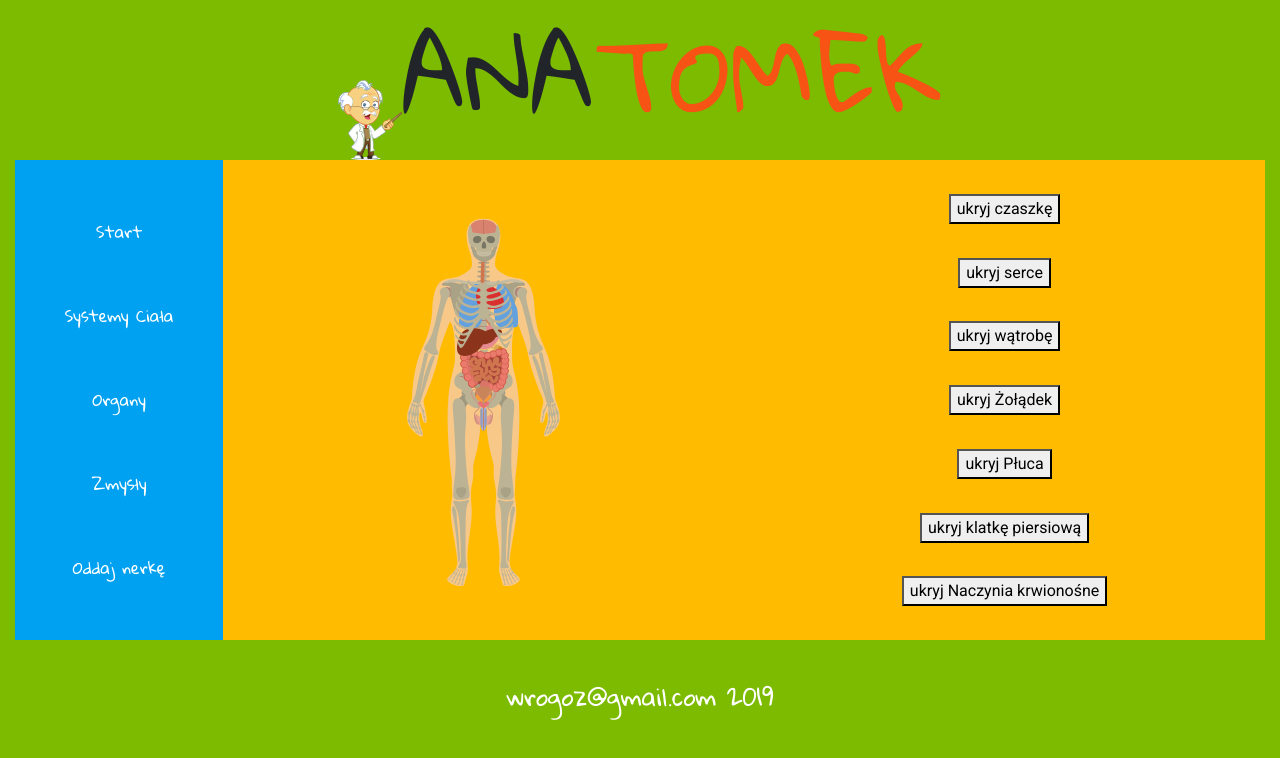
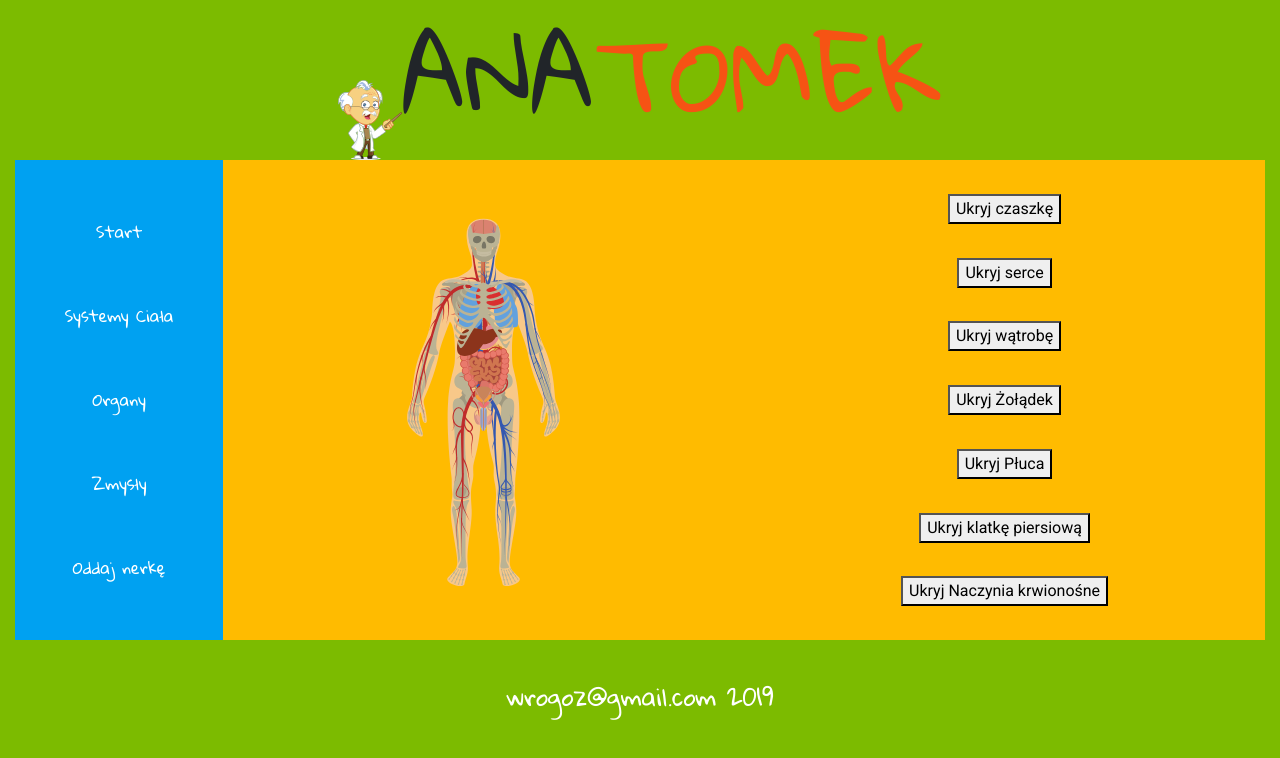
Before and after one commit to wrogoz/Anatomek, a React (Create React App) app: page /fantom in a window 1280 px wide. Shown: the top 758 px of the page. Built offline with nearby package versions, Linux system fonts and the light colour scheme.

Commit message:
phantom functionality of btn's names added, fantomBasicImg problem solved

```diff
--- a/src/components/MainBox/phantom/phantom.js
+++ b/src/components/MainBox/phantom/phantom.js
@@ -15,46 +15,40 @@ class Phantom extends React.Component{
    state={
         skull:{
                 display:true,
-                info:'text',
-                buttonTxt:"ukryj"
+                info:'text'
         },
         heart: {
             display: true,
-            info: 'text',
-            buttonTxt:"ukryj"
+            info: 'text'
         },
         liver: {
             display: true,
             info: 'text',
-            buttonTxt:"ukryj"
         },
         stomach: {
             display: true,
-            info: 'text',
-            buttonTxt:"ukryj"
+            info: 'text'
         },
         lungs: {
             display: true,
-            info: 'text',
-            buttonTxt:"ukryj"
+            info: 'text'
         },
         ribCage: {
             display: true,
-            info: 'text',
-            buttonTxt:"ukryj"
+            info: 'text'
         },
         vascularSys: {
             display: true,
-            info: 'text',
-            buttonTxt:"ukryj"
+            info: 'text'
         }
 
 }
     hideShowHandler = (organ) => {
+
         this.setState((prevState) => {
 
             return {
-                [organ]: { ...prevState[organ], display: !prevState[organ].display }
+                [organ]: { ...prevState[organ], display: !prevState[organ].display}
             }
         })
     }
@@ -64,7 +58,7 @@ class Phantom extends React.Component{
             <MDBRow className="mainBox no-gutters">
                 <MDBCol md="6" className="firstPhantomCol">
                    <div id="humanPhantom">
-                        {this.state.vascularSys.display === true ? <img src={humanNovasc} alt="human" /> : <img src={human} alt="human" />}
+                        {this.state.vascularSys.display === true ? <img src={human} alt="human" /> : <img src={humanNovasc} alt="human" />}
 
 
                         {this.state.skull.display === true ? <div id="skullPhantom">
@@ -92,13 +86,13 @@ class Phantom extends React.Component{
 
                 </MDBCol>
                 <MDBCol md="6" className="secondPhantomCol">
-                    <button onClick={() => { this.hideShowHandler("skull"); }}>{this.state.skull.buttonTxt} czaszkę</button>
-                    <button onClick={() => { this.hideShowHandler("heart"); }}>{this.state.heart.buttonTxt} serce</button>
-                    <button onClick={() => { this.hideShowHandler("liver"); }}>{this.state.liver.buttonTxt} wątrobę</button>
-                    <button onClick={() => { this.hideShowHandler("stomach"); }}>{this.state.stomach.buttonTxt} Żołądek</button>
-                    <button onClick={() => { this.hideShowHandler("lungs"); }}>{this.state.lungs.buttonTxt} Płuca</button>
-                    <button onClick={() => { this.hideShowHandler("ribCage"); }}>{this.state.ribCage.buttonTxt} klatkę piersiową</button>
-                    <button onClick={() => { this.hideShowHandler("vascularSys"); }}>{this.state.vascularSys.buttonTxt} Naczynia krwionośne</button>
+                    <button onClick={() => { this.hideShowHandler("skull"); }}>{this.state.skull.display?"Ukryj":"Pokaż"} czaszkę</button>
+                    <button onClick={() => { this.hideShowHandler("heart"); }}>{this.state.heart.display?"Ukryj":"Pokaż"} serce</button>
+                    <button onClick={() => { this.hideShowHandler("liver"); }}>{this.state.liver.display?"Ukryj":"Pokaż"} wątrobę</button>
+                    <button onClick={() => { this.hideShowHandler("stomach"); }}>{this.state.stomach.display?"Ukryj":"Pokaż"} Żołądek</button>
+                    <button onClick={() => { this.hideShowHandler("lungs"); }}>{this.state.lungs.display?"Ukryj":"Pokaż"} Płuca</button>
+                    <button onClick={() => { this.hideShowHandler("ribCage"); }}>{this.state.ribCage.display?"Ukryj":"Pokaż"} klatkę piersiową</button>
+                    <button onClick={() => { this.hideShowHandler("vascularSys"); }}>{this.state.vascularSys.display?"Ukryj":"Pokaż"} Naczynia krwionośne</button>
 
                 </MDBCol>
             </MDBRow>
```
